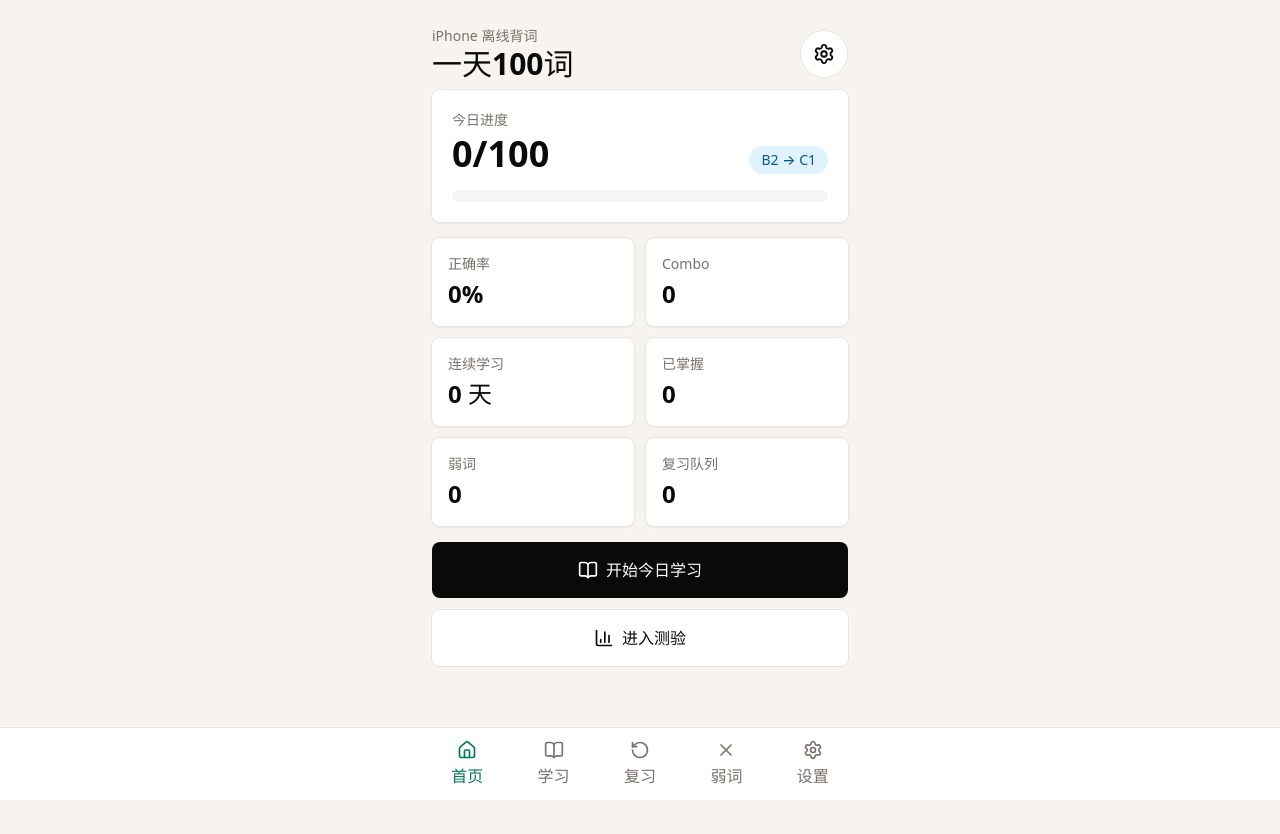
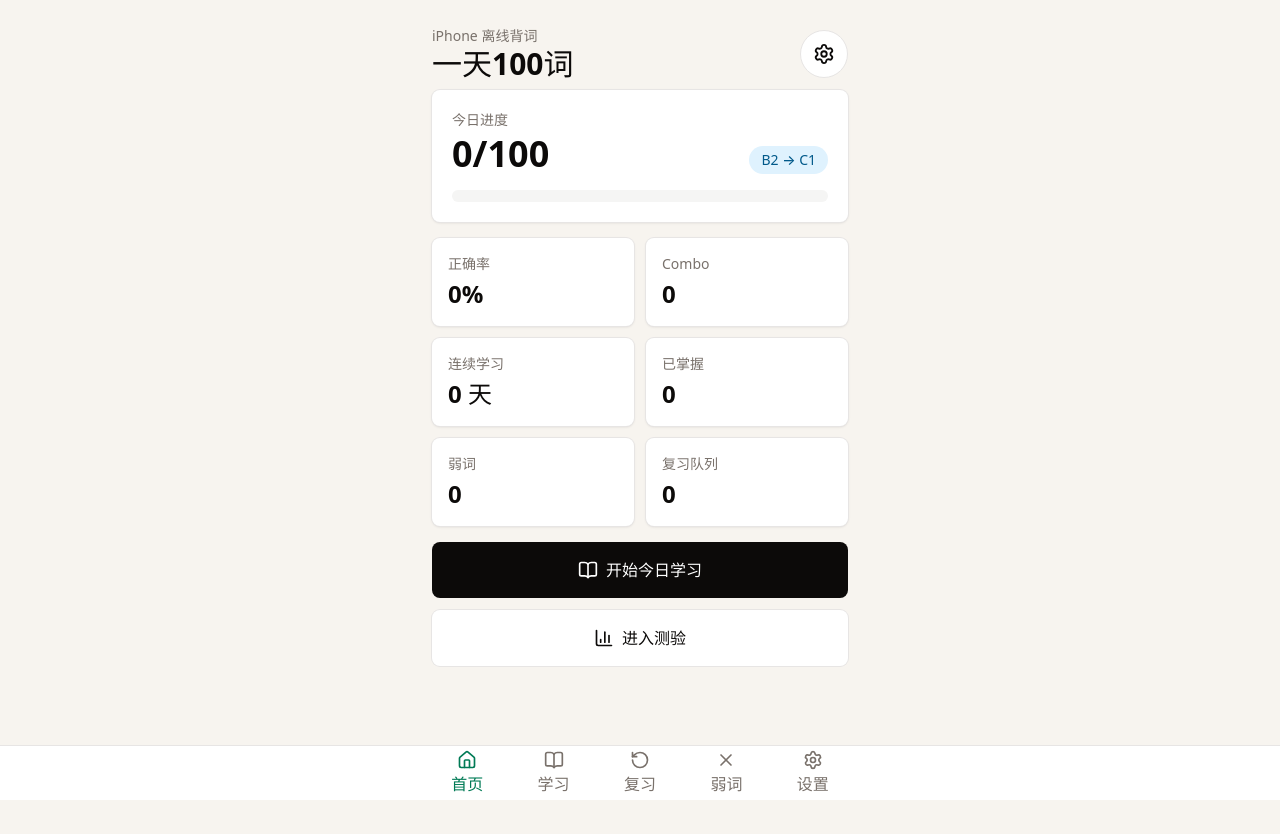
Before and after one commit to li13819198644-bit/yitian100, a React (Vite) app: page / in a window 1280 px wide. After the commit the page ends 802 px from the top, so only its background shows below. Built offline with nearby package versions, Linux system fonts and the light colour scheme.

Commit message:
Compact bottom navigation

```diff
--- a/src/App.tsx
+++ b/src/App.tsx
@@ -151,7 +151,7 @@ function App() {
 
   return (
     <main className="min-h-dvh bg-[#f7f4ef] text-stone-950">
-      <div className="mx-auto flex min-h-dvh w-full max-w-md flex-col px-4 pb-[calc(168px+env(safe-area-inset-bottom))] pt-[calc(18px+env(safe-area-inset-top))]">
+      <div className="mx-auto flex min-h-dvh w-full max-w-md flex-col px-4 pb-[calc(136px+env(safe-area-inset-bottom))] pt-[calc(18px+env(safe-area-inset-top))]">
         <header className="flex items-center justify-between py-2">
           <div>
             <p className="text-sm text-stone-500">iPhone 离线背词</p>
@@ -257,7 +257,7 @@ function App() {
         {feedback && <div className="fixed left-1/2 top-[calc(14px+env(safe-area-inset-top))] z-20 w-[calc(100%-32px)] max-w-sm -translate-x-1/2 rounded-lg bg-stone-950 px-4 py-3 text-center text-sm text-white shadow-lg">{feedback}</div>}
 
         <nav className="fixed inset-x-0 bottom-0 z-10 border-t border-stone-200 bg-white/95 pb-[env(safe-area-inset-bottom)] backdrop-blur">
-          <div className="mx-auto grid max-w-md grid-cols-5 px-2 py-2">
+          <div className="mx-auto grid max-w-md grid-cols-5 px-2 py-1">
             <NavButton active={screen === 'home'} onClick={() => setScreen('home')} icon={<Home size={20} />} label="首页" />
             <NavButton active={screen === 'learn'} onClick={() => startSession('learn')} icon={<BookOpen size={20} />} label="学习" />
             <NavButton active={screen === 'review'} onClick={() => setScreen('review')} icon={<RotateCcw size={20} />} label="复习" />
@@ -321,7 +321,7 @@ function WordCard({ title, word, progress, children }: { title: string; word: Vo
         </p>
       </div>
       {children && (
-        <div className="fixed inset-x-0 bottom-[calc(72px+env(safe-area-inset-bottom))] z-20 border-t border-stone-200 bg-[#f7f4ef]/95 py-3 backdrop-blur">
+        <div className="fixed inset-x-0 bottom-[calc(52px+env(safe-area-inset-bottom))] z-20 border-t border-stone-200 bg-[#f7f4ef]/95 py-2 backdrop-blur">
           <div className="mx-auto w-full max-w-md px-4">{children}</div>
         </div>
       )}
@@ -428,7 +428,7 @@ function SecondaryButton({ icon, label, onClick }: { icon: React.ReactNode; labe
 
 function NavButton({ active, icon, label, onClick }: { active: boolean; icon: React.ReactNode; label: string; onClick: () => void }) {
   return (
-    <button className={clsx('flex min-h-14 flex-col items-center justify-center gap-1 rounded-lg text-xs', active ? 'text-emerald-700' : 'text-stone-500')} onClick={onClick}>
+    <button className={clsx('flex min-h-11 flex-col items-center justify-center gap-0.5 rounded-lg text-[11px]', active ? 'text-emerald-700' : 'text-stone-500')} onClick={onClick}>
       {icon}
       <span>{label}</span>
     </button>
```
